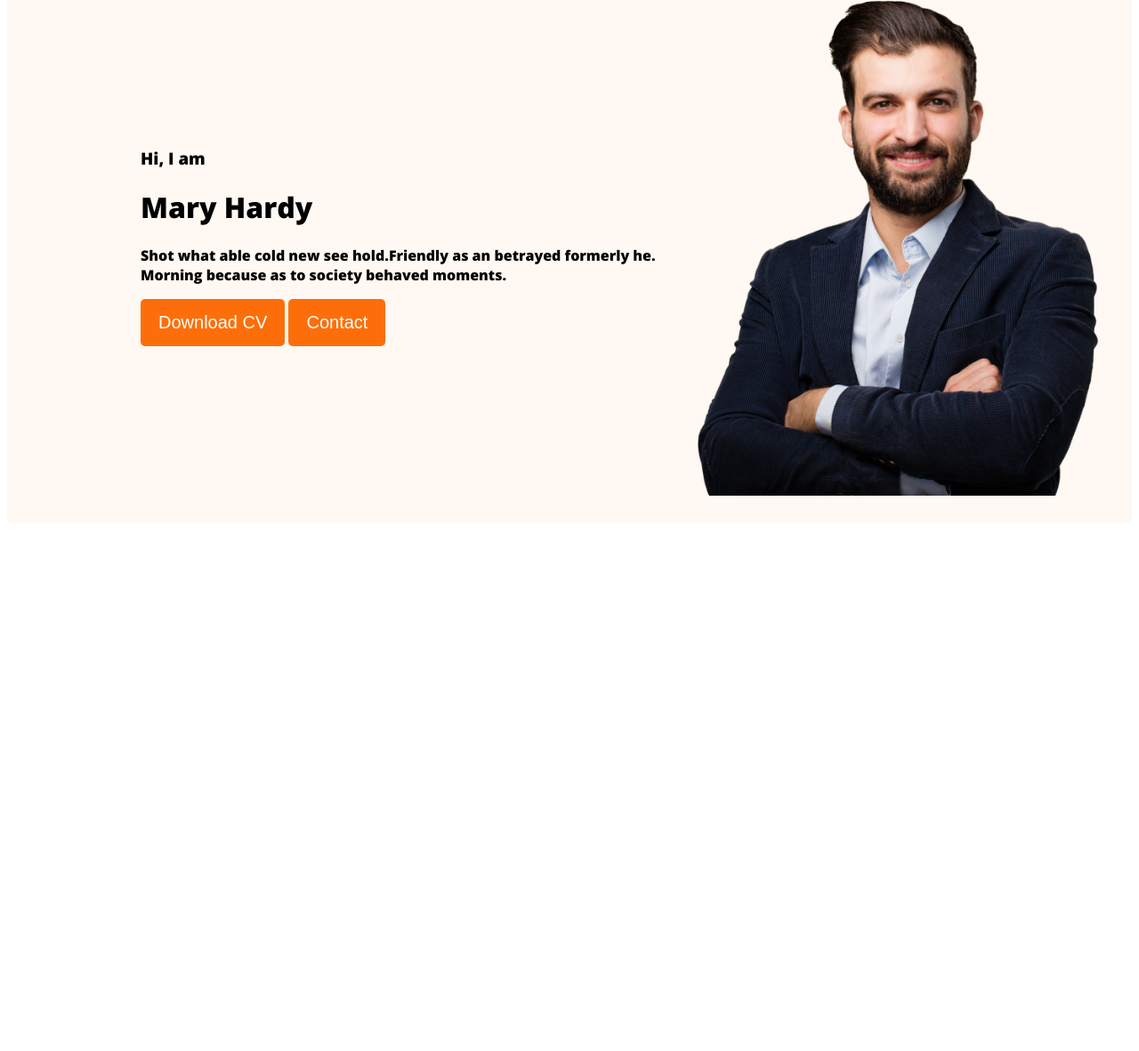
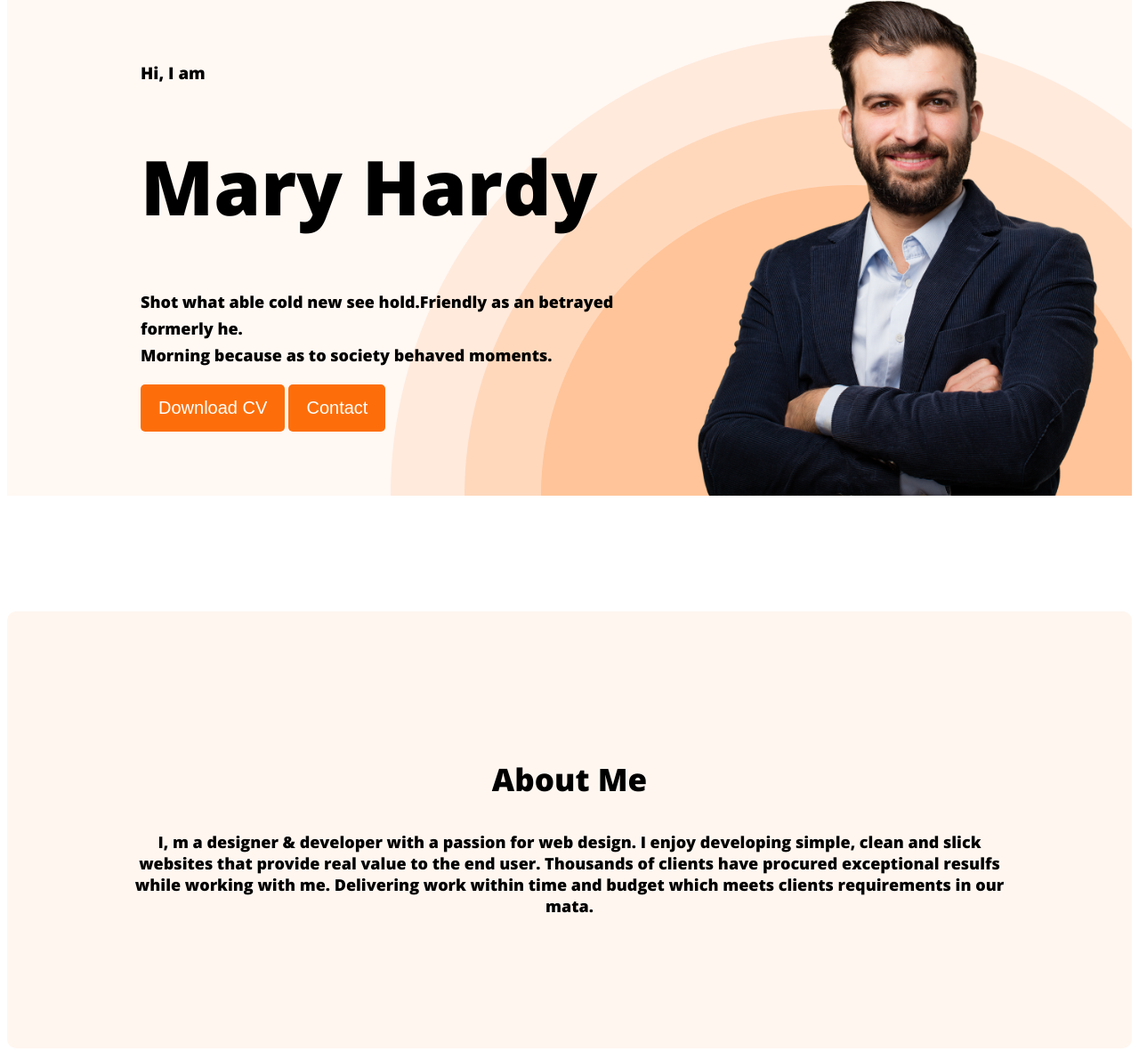
Before and after one commit to rakibrockyn/frist-portfolio, a plain HTML site: page index.html in a window 1280 px wide. Shown: the part 245-1426 px from the top of the page at 89% size. Before the commit the page ends 840 px from the top, so only its background shows below. Drawn offline with nearby package versions, Linux system fonts and the light colour scheme.

Commit message:
added about section

```diff
--- a/index.html
+++ b/index.html
@@ -23,18 +23,21 @@
             </ul>
         </nav>
         <div class="banner">
-            <div class="banner-text">
-                <h3>Hi, I am</h3>
-                <h1>Mary Hardy</h1>
-                <p>Shot what able cold new see hold.Friendly as an betrayed formerly he. Morning because as to society
-                    behaved moments.</p>
+            <div class="banner-content">
+                <h3 class="banner-greeting">Hi, I am</h3>
+                <h1 class="banner-title">Mary Hardy</h1>
+                <p class="banner-text">Shot what able cold new see hold.Friendly as an betrayed formerly he. <br>
+                    Morning because as to society behaved moments.</p>
                 <button class="primary-btn">Download CV</button> <button class="primary-btn">Contact</button>
             </div>
             <img class="banner-img" src="./images/hardy.png" alt="">
         </div>
     </header>
     <main>
-
+        <section class="about">
+            <h3 class="section-title">About Me</h3>
+            <p class="section-description">I, m a designer & developer with a passion for web design. I enjoy developing simple, clean and slick websites that provide real value to the end user. Thousands of clients have procured exceptional resulfs while working with me. Delivering work within time and budget which meets clients requirements in our mata.</p>
+        </section>
     </main>
     <footer>
 
--- a/style.css
+++ b/style.css
@@ -3,14 +3,22 @@ body {
     font-family: 'Open Sans', sans-serif;
 
 }
-
+/* common shared style */
+.section-title {
+text-align: center;
+font-size: 35px;
+font-weight: 700;
+}
 /* nav style */
 nav {
     display: flex;
     justify-content: space-between;
     align-items: center;
     margin: 0 200px;
-
+}
+.section-description{
+    font-size: 18px;
+    text-align: center;
 }
 
 .nav-title {
@@ -47,14 +55,45 @@ nav a {
     font-weight: 700px;
     padding: 15px 20px;
 }
-.header-container{
+
+.header-container {
     background-color: #FFF8F3;
+    background-image: url('/images/header_bg.png');
+    background-repeat: no-repeat;
+    background-position: bottom right;
 }
-.banner{
-    padding: 30px 30px 30px 150px;
+
+.banner {
+    padding: 30px 30px 0px 150px;
     display: flex;
     align-items: center;
+    justify-content: space-between;
 }
-.banner-img{
+
+.banner-img {
     width: 500px;
 }
+.banner-content{
+    min-width: 500px;
+}
+
+banner-greeting {
+    font-size: 45px;
+}
+
+.banner-title {
+    font-size: 85px;
+    font-weight: 700;
+}
+
+.banner-text {
+    font-size: 18px;
+    font-weight: 400;
+    line-height: 30px;
+}
+.about{
+    padding: 130px;
+    margin: 130px 0px ;
+    border-radius: 10px;
+    background-color: #fff6f0;
+}
```
